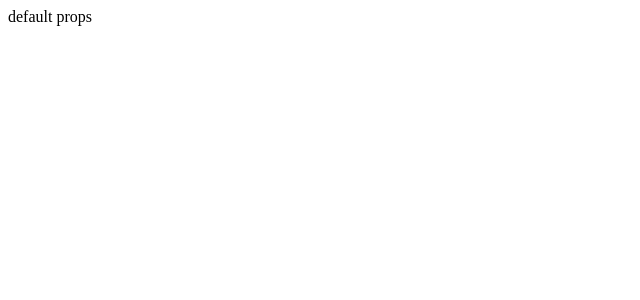
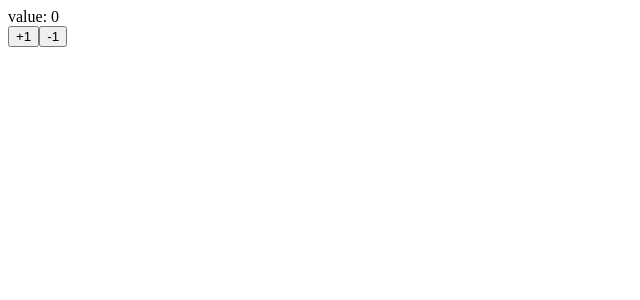
Before and after one commit to gyokufoo/my-first-react-app-in-typescript, a React (Create React App) app: page / in a window 1280 px wide. Shown: the top 300 px of the page, without its empty margins (0-640 px from the left). Built offline with nearby package versions, Linux system fonts and the light colour scheme.

Commit message:
useState typescript practice

```diff
--- a/src/App.tsx
+++ b/src/App.tsx
@@ -1,11 +1,16 @@
 import React from "react";
+import Counter from "./Counter";
 
 interface AppProps {
   message?: string;
 }
 
-const App: React.FunctionComponent<AppProps> = ({ message }) => {
-  return <div>{message}</div>;
+const App: React.FC<AppProps> = ({ message }) => {
+  return (
+    <div>
+      <Counter></Counter>
+    </div>
+  );
 };
 
 App.defaultProps = {
--- /dev/null
+++ b/src/Counter.tsx
@@ -0,0 +1,26 @@
+import React, { useState } from "react";
+
+const Counter: React.FC<{}> = () => {
+  const initialValue: any = 0;
+  const [value, setValue] = useState<number>(initialValue);
+
+  const increment = () => {
+    setValue((preveState) => {
+      return preveState + 1;
+    });
+  };
+
+  const decrement = () => {
+    setValue(value - 1);
+  };
+
+  return (
+    <div>
+      <div>value: {value}</div>
+      <button onClick={increment}>+1</button>
+      <button onClick={decrement}>-1</button>
+    </div>
+  );
+};
+
+export default Counter;
```
